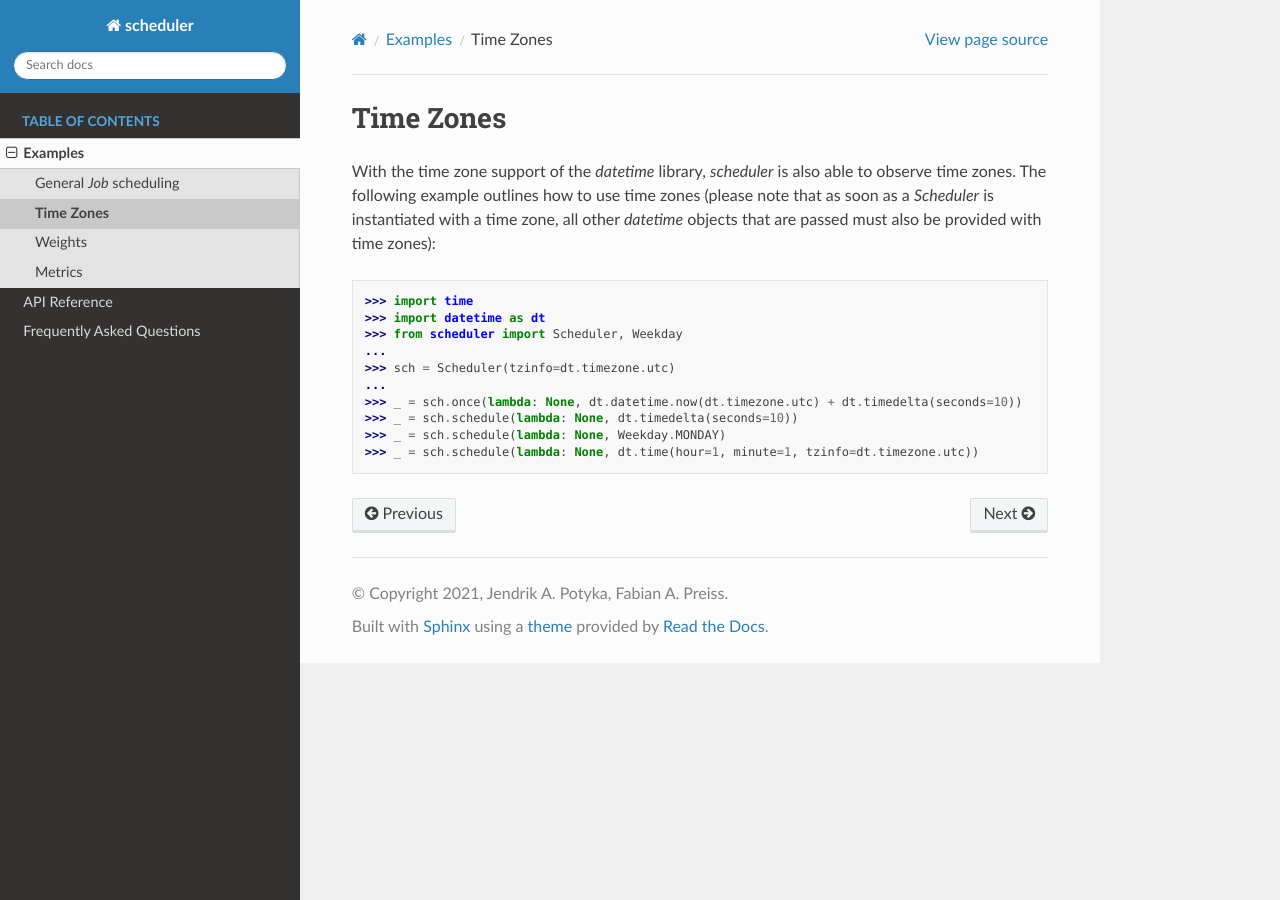
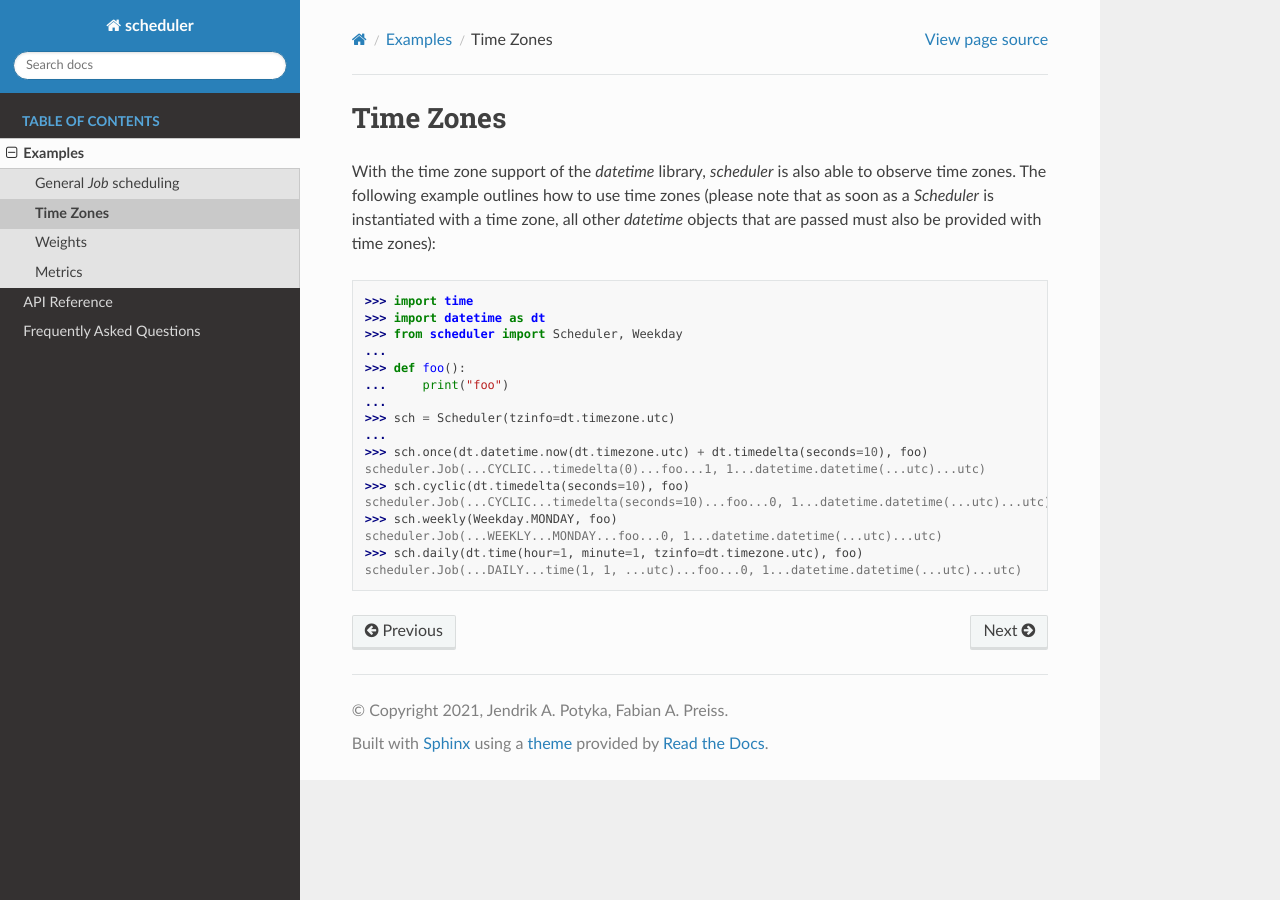
Before and after one commit to DigonIO/scheduler, a Sphinx documentation site: the page built from doc/examples/timezones.rst, in a window 1280 px wide. Built offline with Sphinx 7.4.7 and the Read the Docs theme 2.0.0, drawn with Linux system fonts in a browser that asks for light colours.

Commit message:
fixed timezone documentation, added TODOs in doc

```diff
--- a/doc/examples/timezones.rst
+++ b/doc/examples/timezones.rst
@@ -7,13 +7,22 @@ example outlines how to use time zones (please note that as
 soon as a `Scheduler` is instantiated with a time zone, all other
 `datetime` objects that are passed must also be provided with time zones):
 
->>> import time
->>> import datetime as dt
->>> from scheduler import Scheduler, Weekday
-...
->>> sch = Scheduler(tzinfo=dt.timezone.utc)
-...
->>> _ = sch.once(lambda: None, dt.datetime.now(dt.timezone.utc) + dt.timedelta(seconds=10))
->>> _ = sch.schedule(lambda: None, dt.timedelta(seconds=10))
->>> _ = sch.schedule(lambda: None, Weekday.MONDAY)
->>> _ = sch.schedule(lambda: None, dt.time(hour=1, minute=1, tzinfo=dt.timezone.utc))
+.. code-block:: pycon
+
+    >>> import time
+    >>> import datetime as dt
+    >>> from scheduler import Scheduler, Weekday
+    ...
+    >>> def foo():
+    ...     print("foo")
+    ...
+    >>> sch = Scheduler(tzinfo=dt.timezone.utc)
+    ...
+    >>> sch.once(dt.datetime.now(dt.timezone.utc) + dt.timedelta(seconds=10), foo)  # doctest:+ELLIPSIS
+    scheduler.Job(...CYCLIC...timedelta(0)...foo...1, 1...datetime.datetime(...utc)...utc)
+    >>> sch.cyclic(dt.timedelta(seconds=10), foo)  # doctest:+ELLIPSIS
+    scheduler.Job(...CYCLIC...timedelta(seconds=10)...foo...0, 1...datetime.datetime(...utc)...utc)
+    >>> sch.weekly(Weekday.MONDAY, foo)  # doctest:+ELLIPSIS
+    scheduler.Job(...WEEKLY...MONDAY...foo...0, 1...datetime.datetime(...utc)...utc)
+    >>> sch.daily(dt.time(hour=1, minute=1, tzinfo=dt.timezone.utc), foo)  # doctest:+ELLIPSIS
+    scheduler.Job(...DAILY...time(1, 1, ...utc)...foo...0, 1...datetime.datetime(...utc)...utc)
```
Also changed, not shown: doc/examples/general_job_scheduling.rst (+8 -0 lines).
